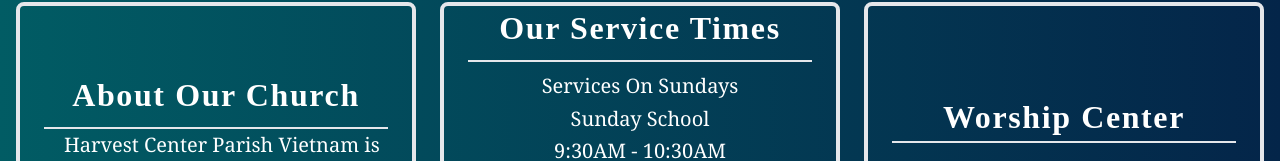
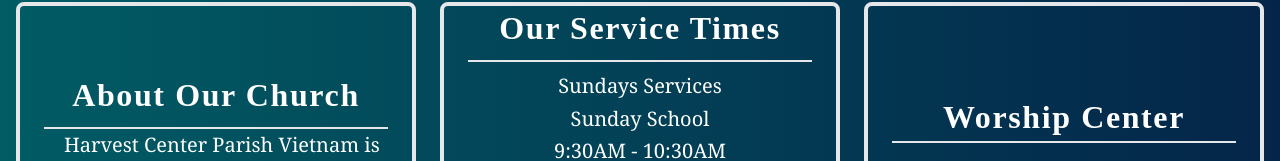
Before and after one commit to TimyBen/rccg-vietnam, a React (Create React App) app: page / in a window 1280 px wide. Shown: the part 1900-2061 px from the top of the page. Built offline with nearby package versions, Linux system fonts and the light colour scheme.

Commit message:
website fix

```diff
--- a/src/components/brief.js
+++ b/src/components/brief.js
@@ -17,7 +17,7 @@
           <div className="w-[25rem] border-4 h-[60vh] p-6 hover:bg-[#1b3850c8] ease-linear transform  transition duration-500 rounded-lg flex justify-center items-center flex-col">
             <h1 className="w-full font-climate font-semibold text-[2rem] text-center leading-loose tracking-wider max-[420px]:text-2xl border-b-2">Our Service Times</h1>
             <p className="border-b-2 leading-relaxed flex flex-col font-serif text-xl py-2 max-[420px]:text-lg">
-              <span>Services On Sundays</span>
+              <span>Sundays Services</span>
               <span> <h1>Sunday School</h1>9:30AM - 10:30AM</span>
               <span> <h1>Worship Service</h1>10:30AM - 12:00AM</span>
             </p>
```
